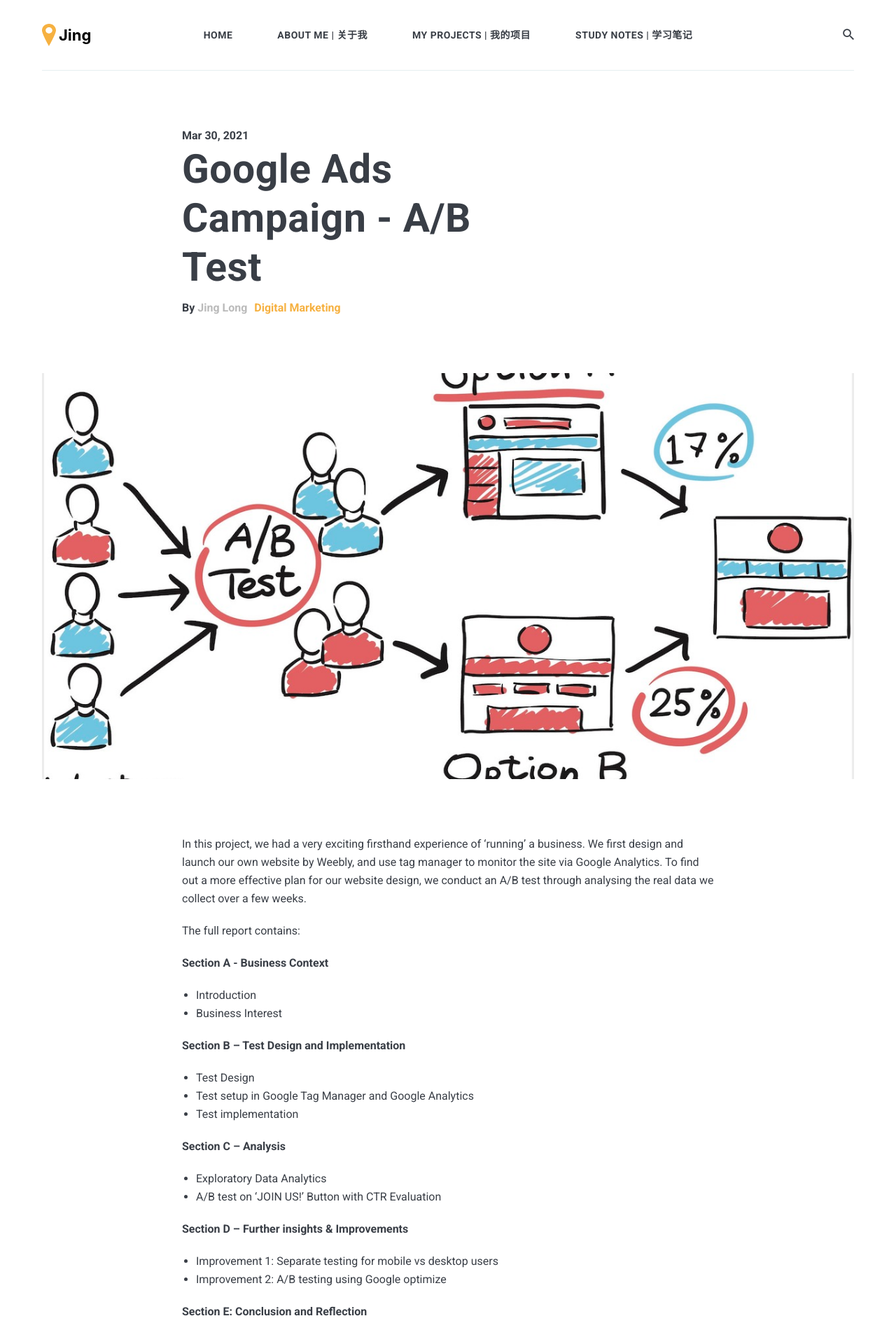
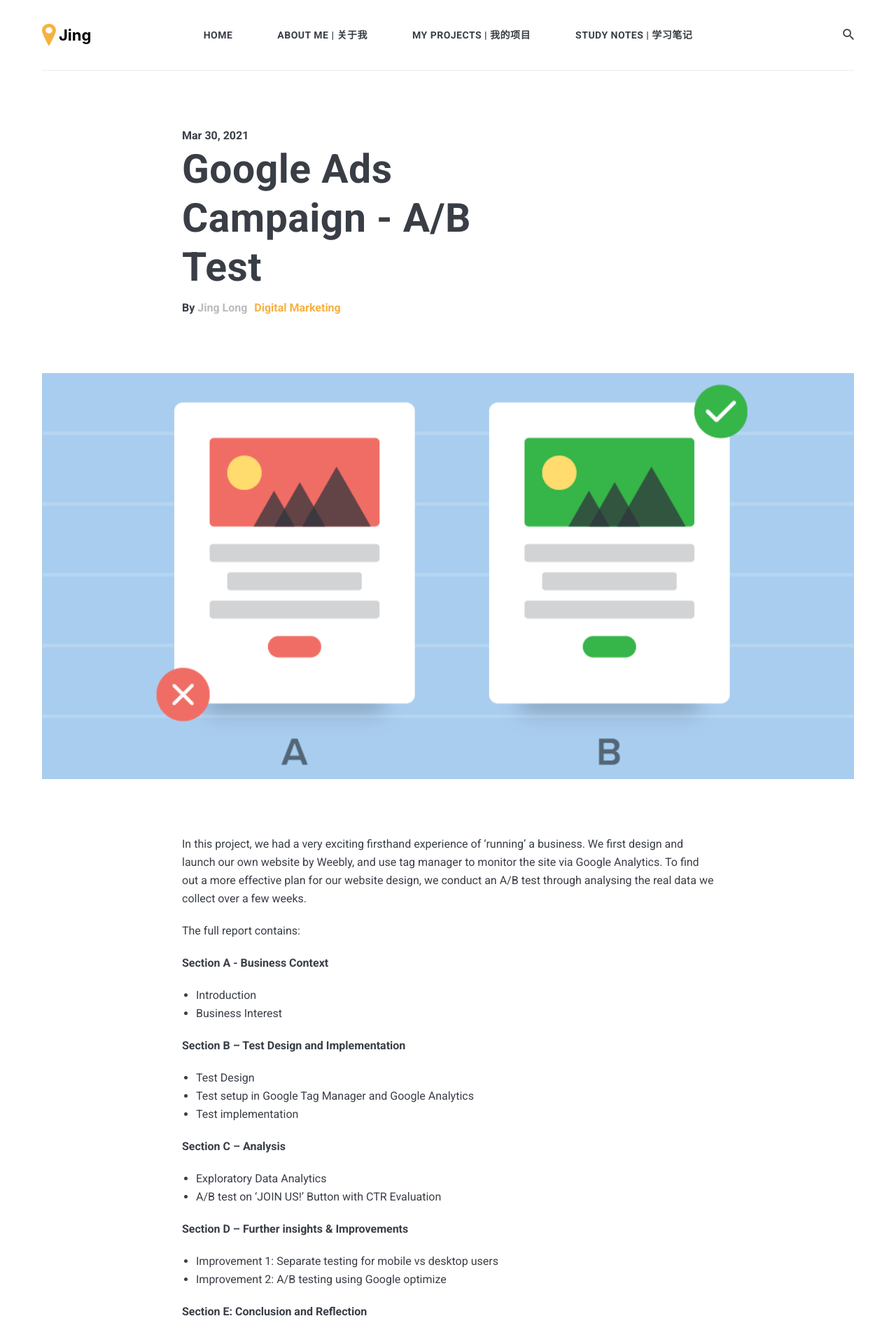
Before and after one commit to jing042323/jing-long, a Jekyll site: the page built from _posts/2021-10-07-google_ads_ABtest.markdown, in a window 1280 px wide. Shown: the top 1920 px of the page at 70% size. Built offline with Jekyll 4.4.1, drawn with Linux system fonts in a browser that asks for light colours; nearby versions of some CDN libraries; comment, search, counter and statistics services are not loaded.

Commit message:
update photo

```diff
--- a/_posts/2021-10-07-google_ads_ABtest.markdown
+++ b/_posts/2021-10-07-google_ads_ABtest.markdown
@@ -2,7 +2,7 @@
 layout: post
 title: Google Ads Campaign - A/B Test
 date: 2021-03-30
-image: google_ads_ABtest.jpeg
+image: google_ads_ABtest.png
 tags: [Digital Marketing]
 ---
 
```
Also changed, not shown: images/google_ads_ABtest.png (added).
